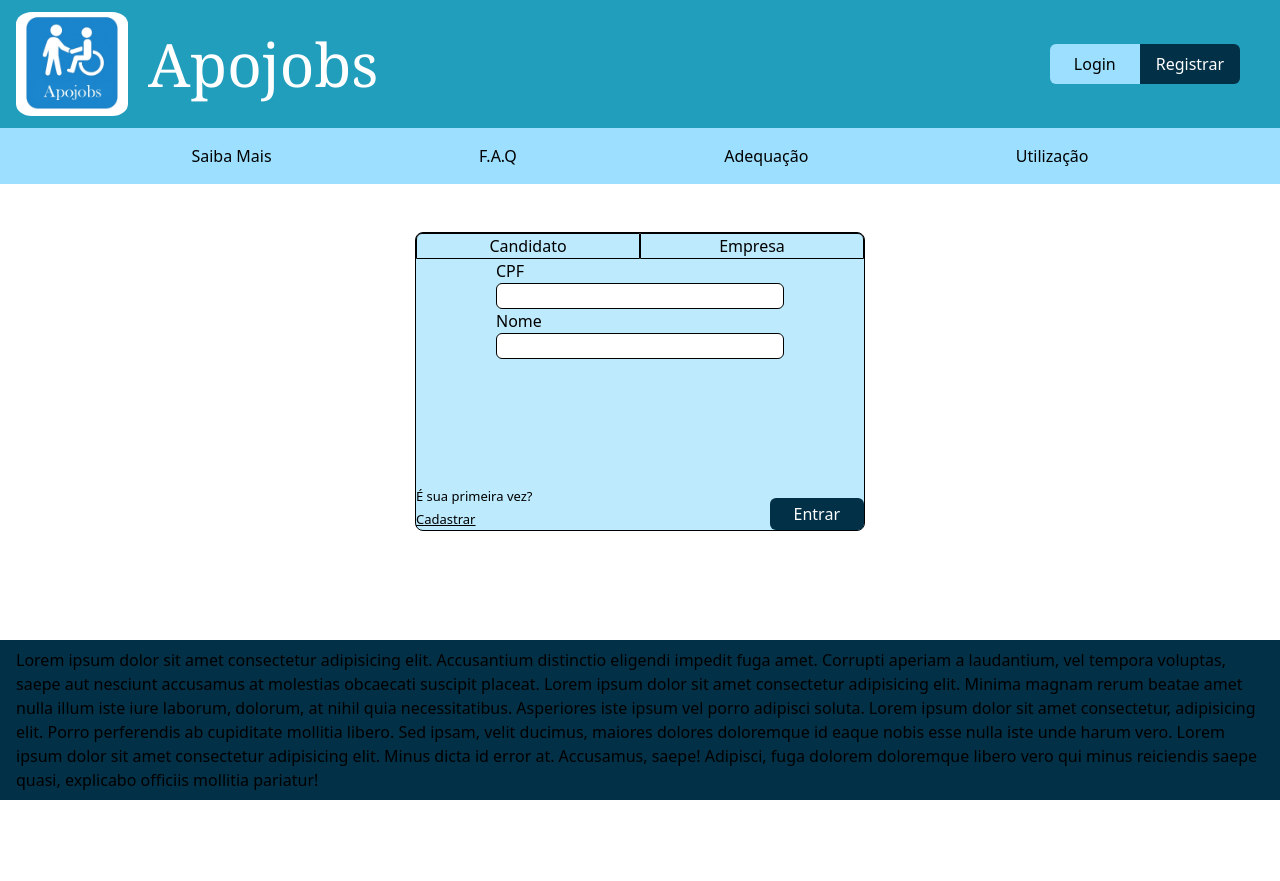
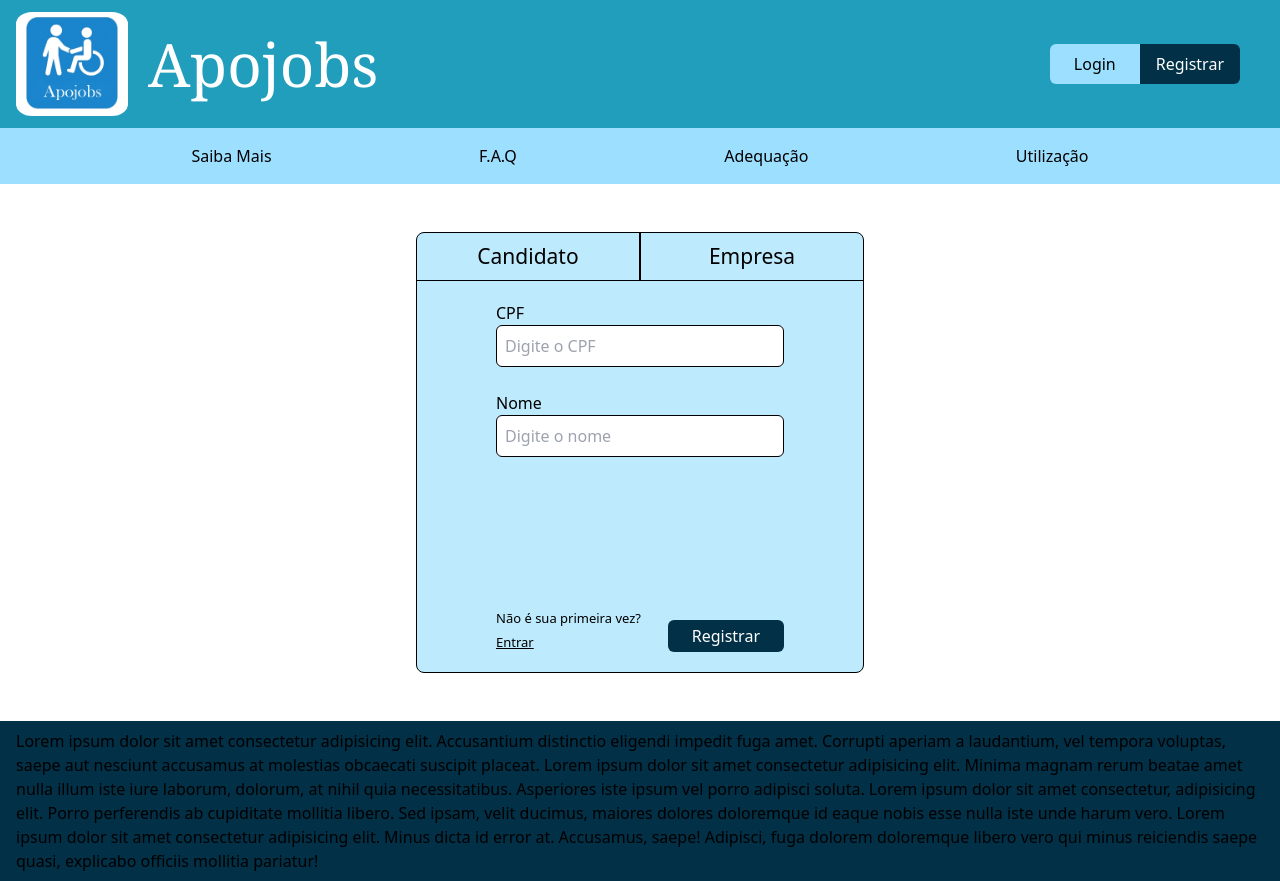
Before and after one commit to t4Facef/tic-2025-front, a React (Create React App) app: page /registrar in a window 1280 px wide. Before the commit the page ends 800 px from the top, so only its background shows below. Built offline with nearby package versions, Linux system fonts and the light colour scheme.

Commit message:
Pagina cadastrar concluida

```diff
--- a/src/pages/cadastrar.tsx
+++ b/src/pages/cadastrar.tsx
@@ -4,26 +4,26 @@ import GenericBlueButton from "../components/buttons/generic_link_blue_button";
 export default function Cadastrar(){
     return (
         <div className="flex justify-center">
-            <div className="bg-blue1 border border-black min-w-[28rem] my-12 rounded-lg">
-                <div className="flex">
-                    <button className="border border-black w-[14rem] rounded-tl-md">Candidato</button>
-                    <button className="border border-black w-[14rem] rounded-tr-md">Empresa</button>
+            <div className="bg-blue1 border border-black w-[28rem] my-12 rounded-lg">
+                <div className="flex border-b border-black">
+                    <button className="border-r border-black w-[14rem] rounded-tl-md text-[21px] p-2">Candidato</button>
+                    <button className="border-l border-black w-[14rem] rounded-tr-md text-[21px] p-2">Empresa</button>
                 </div>
-                <div className="flex justify-center">
-                    <form className="flex flex-col w-[18rem] justify-center ">
+                <div className="flex flex-col items-center">
+                    <form className="flex flex-col w-[18rem] justify-center py-5">
                         <label htmlFor="cpfRegister">CPF</label>
-                        <input type="text" id="cpfRegister" name="cpfRegister" className="border border-black rounded-md"/>
-                        <label htmlFor="nomeRegister">Nome</label>
-                        <input type="text" id="nomeRegister" name="nomeRegister" className="border border-black rounded-md"/>
+                        <input type="text" id="cpfRegister" name="cpfRegister" placeholder="Digite o CPF" className="border border-black rounded-md p-2 pl-2"/>
+                        <label htmlFor="nomeRegister" className="pt-6">Nome</label>
+                        <input type="text" id="nomeRegister" name="nomeRegister" placeholder="Digite o nome" className="border border-black rounded-md p-2 pl-2"/>
+                        <div className="flex justify-between items-end pt-[9.5rem]">
+                            <div className="flex flex-col text-[13px]">
+                                <span>Não é sua primeira vez?</span>
+                                <Link to="/login" className="underline pt-1">Entrar</Link>
+                            </div>
+                            <GenericBlueButton color={3} link="/ai" classEdit="flex items-center max-h-[10px]">Registrar</GenericBlueButton> {/* A implementar */}
+                        </div>
                     </form>
                 </div>
-                    <div className="flex justify-between items-end pt-32">
-                        <div className="flex flex-col text-[13px]">
-                            <span>É sua primeira vez?</span>
-                            <Link to="/login" className="underline pt-1">Cadastrar</Link>
-                        </div>
-                        <GenericBlueButton color={3} link="/ai" classEdit="flex items-center max-h-[10px]">Entrar</GenericBlueButton> {/* A implementar */}
-                    </div>
             </div>
         </div>
     )
```
